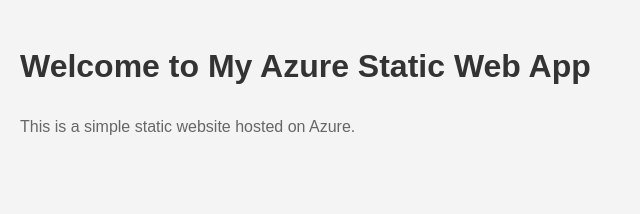
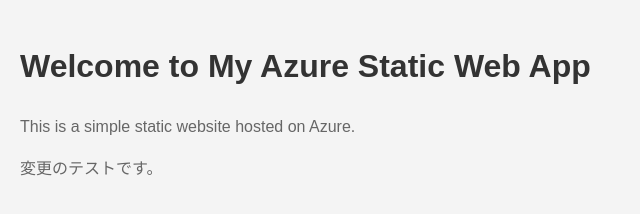
Before and after one commit to aso-htm/my-static-web-app, a plain HTML site: page index.html in a window 1280 px wide. Shown: the whole page, without its empty margins (0-640 px from the left). Drawn offline with Linux system fonts and the light colour scheme.

Commit message:
Update website content

```diff
--- a/index.html
+++ b/index.html
@@ -9,5 +9,6 @@
 <body>
     <h1>Welcome to My Azure Static Web App</h1>
     <p>This is a simple static website hosted on Azure.</p>
+    <p>変更のテストです。</p>
 </body>
 </html>
```
